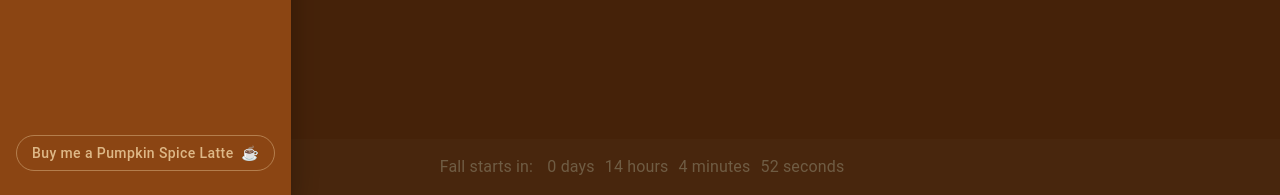
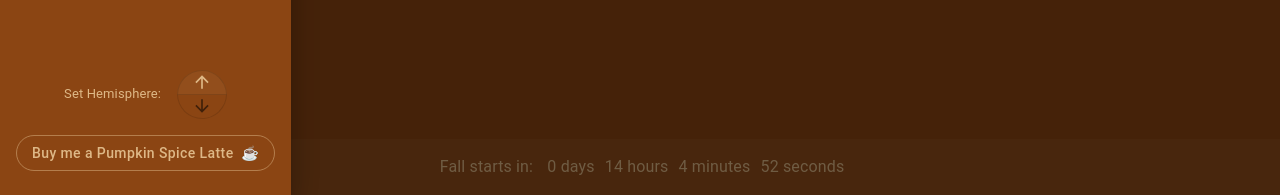
Before and after one commit to drewcoble/is-it-fall, a Next.js app: page / in a window 1280 px wide. Both pictures are taken after a click on the button 44 px from the left and 36 px from the top of the page. Shown: the part 605-800 px from the top of the page. Built offline with nearby package versions, Linux system fonts and the light colour scheme.

Commit message:
add support for southern hemisphere

```diff
--- /dev/null
+++ b/src/app/components/HemisphereToggle.tsx
@@ -0,0 +1,72 @@
+import { ArrowUpward, ArrowDownward } from "@mui/icons-material";
+import {
+  Stack,
+  Typography,
+  ToggleButtonGroup,
+  ToggleButton,
+} from "@mui/material";
+import { useState } from "react";
+import {
+  getSelectedHemisphere,
+  setToNorthernHemipshere,
+  setToSouthernHemipshere,
+} from "../utilities/hemisphereUtilities";
+
+const HemisphereToggle = () => {
+  const selectedHemisphere = getSelectedHemisphere();
+  const [hemisphere, setHemisphere] = useState(selectedHemisphere);
+
+  const handleChange = (
+    event: React.MouseEvent<HTMLElement>,
+    newHemisphere: string
+  ) => {
+    setHemisphere(newHemisphere);
+    if (newHemisphere === "northern") {
+      setToNorthernHemipshere();
+    } else {
+      setToSouthernHemipshere();
+    }
+  };
+
+  return (
+    <Stack direction="row" alignItems="center" justifyContent="center" gap={2}>
+      <Typography color="secondary" fontSize="small">
+        Set Hemisphere:
+      </Typography>
+      <ToggleButtonGroup
+        value={hemisphere}
+        onChange={handleChange}
+        exclusive
+        orientation="vertical"
+        color="secondary"
+      >
+        <ToggleButton
+          value="northern"
+          key="n"
+          size="small"
+          sx={{
+            height: 25,
+            width: 50,
+            borderRadius: "25px 25px 0px 0px",
+          }}
+        >
+          <ArrowUpward fontSize="small" />
+        </ToggleButton>
+        <ToggleButton
+          value="southern"
+          key="s"
+          size="small"
+          sx={{
+            height: 25,
+            width: 50,
+            borderRadius: "0px 0px 25px 25px",
+          }}
+        >
+          <ArrowDownward fontSize="small" />
+        </ToggleButton>
+      </ToggleButtonGroup>
+    </Stack>
+  );
+};
+
+export default HemisphereToggle;
--- a/src/app/components/MenuContent.tsx
+++ b/src/app/components/MenuContent.tsx
@@ -13,6 +13,7 @@ import BuyMeALatte from "./BuyMeALatte";
 import React from "react";
 import MenuIcon from "@mui/icons-material/Menu";
 import FallTheme from "../themes/FallTheme";
+import HemisphereToggle from "./HemisphereToggle";
 
 const links = [
   {
@@ -35,7 +36,7 @@ const MenuContent = () => {
 
   return (
     <React.Fragment>
-      <IconButton color="secondary" onClick={() => setMenuOpen(!menuOpen)}>
+      <IconButton color="secondary" onClick={() => setMenuOpen(true)}>
         <MenuIcon />
       </IconButton>
       <Drawer open={menuOpen} onClose={() => setMenuOpen(false)}>
@@ -68,9 +69,10 @@ const MenuContent = () => {
               </Grid>
             ))}
           </Grid>
-          <Box px={2}>
+          <Stack px={2} gap={2}>
+            <HemisphereToggle />
             <BuyMeALatte />
-          </Box>
+          </Stack>
         </Stack>
       </Drawer>
     </React.Fragment>
--- a/src/app/page.tsx
+++ b/src/app/page.tsx
@@ -3,13 +3,13 @@ import { CircularProgress, Stack, Typography } from "@mui/material";
 import FallTheme from "./themes/FallTheme";
 import TimeToFall from "./components/TimeToFall";
 import "../css/AdsenseStylesheet.css";
-import React, { useContext } from "react";
+import React, { useContext, useMemo } from "react";
 import { FallContext } from "./contexts/fallContext";
 
 export default function Home() {
   const { isFall } = useContext(FallContext);
   const theme = FallTheme();
-  const fallString = isFall ? "YES" : "NO";
+  const fallString = useMemo(() => (isFall ? "YES" : "NO"), [isFall]);
 
   return (
     <Stack
@@ -20,11 +20,9 @@ export default function Home() {
       {isFall === undefined ? (
         <CircularProgress sx={{ color: theme.palette.secondary.main }} />
       ) : (
-        <React.Fragment>
-          <Typography sx={{ fontWeight: "700", letterSpacing: 2 }} variant="h4">
-            {fallString}
-          </Typography>
-        </React.Fragment>
+        <Typography sx={{ fontWeight: "700", letterSpacing: 2 }} variant="h4">
+          {fallString}
+        </Typography>
       )}
       <TimeToFall />
     </Stack>
--- a/src/app/utilities/fallUtilities.ts
+++ b/src/app/utilities/fallUtilities.ts
@@ -1,5 +1,6 @@
 import seasonData from "../data";
 import { ISeason, ISeasonObject, ISeasonYear } from "../types/seasonTypes";
+import { getIsSouthernHemisphere } from "./hemisphereUtilities";
 
 const adjustHour = (season: ISeason): number => {
   return season.tod === "pm" ? season.hour + 12 : season.hour;
@@ -54,6 +55,7 @@ export const getSeasons = (year: number) => {
 };
 
 export const getFall = (date: Date) => {
+  const isSouthernHemisphere = getIsSouthernHemisphere();
   const year = date.getUTCFullYear();
   const month = date.getMonth() + 1;
   const day = date.getDate();
@@ -62,6 +64,19 @@ export const getFall = (date: Date) => {
   const isAprilFools = month === 4 && day === 1;
 
   const { nextYearSeasons, thisYearSeasons } = getSeasons(year);
+
+  if (isSouthernHemisphere) {
+    return {
+      fallEnd: thisYearSeasons.summer,
+      isFall: isAprilFools
+        ? false
+        : time >= thisYearSeasons.spring && time < thisYearSeasons.summer,
+      nextFallStart:
+        time < thisYearSeasons.spring
+          ? thisYearSeasons.spring
+          : nextYearSeasons.spring,
+    };
+  }
 
   return {
     fallEnd: thisYearSeasons.winter,
--- /dev/null
+++ b/src/app/utilities/hemisphereUtilities.ts
@@ -0,0 +1,15 @@
+export const getSelectedHemisphere = () => {
+  return localStorage.getItem("selectedHemisphere") ?? "northern";
+};
+export const getIsSouthernHemisphere = () =>
+  getSelectedHemisphere() === "southern";
+
+export const setSelectedHemisphere = (hemisphere: "northern" | "southern") => {
+  return localStorage.setItem("selectedHemisphere", hemisphere);
+};
+export const setToNorthernHemipshere = () => {
+  setSelectedHemisphere("northern");
+};
+export const setToSouthernHemipshere = () => {
+  setSelectedHemisphere("southern");
+};
```
Also changed, not shown: src/app/faqs/page.tsx (+5 -4 lines).
